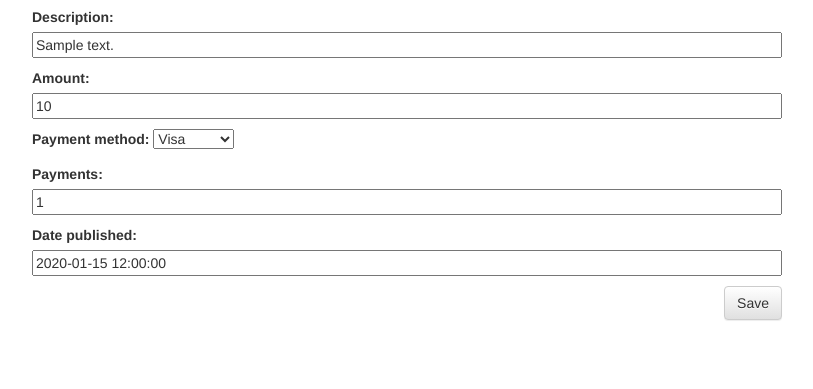
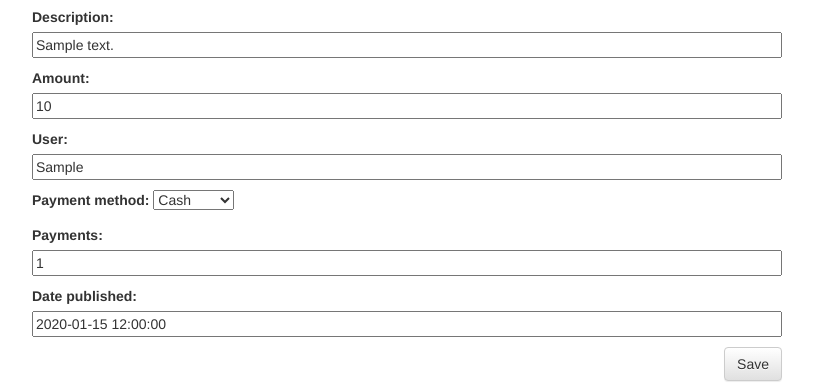
Before and after one commit to ariel-fel/my-first-site, a Django app: page /budget/1/edit_expanse in a window 1280 px wide. Shown: the part 206-595 px from the top of the page, without its empty margins (38-851 px from the left). Run offline with Django 3.2, Linux system fonts and the light colour scheme; a user stored in the database is signed in; tables that the repository leaves empty hold one stand-in row (values such as "Sample post"); some libraries are stand-ins or nearby versions.

Commit message:
bug fixes - user, payment edit missing fields.

```diff
--- a/budget/forms.py
+++ b/budget/forms.py
@@ -12,4 +12,4 @@ class ExpanseFormDate(forms.ModelForm):
 
     class Meta:
         model = Expense
-        fields = ('description', 'amount', 'payment_method', 'payments', 'expense_date')
+        fields = ('description', 'amount', 'user', 'payment_method', 'payments', 'expense_date')
--- a/budget/models.py
+++ b/budget/models.py
@@ -49,3 +49,5 @@ class Expense(models.Model):
 
     def is_cash(self):
       return self.payment_method==[item[0] for item in self.PAYMENT if item[1] == 'Cash'][0]
+    def get_payment_method(self):
+      return [item[1] for item in self.PAYMENT if item[0] == self.payment_method][0]
--- a/budget/templates/budget/expanses.html
+++ b/budget/templates/budget/expanses.html
@@ -22,7 +22,7 @@
             <td>{{ expanse.description }}</td>
             <td>{{ expanse.amount }}</td>
             <td>{{ expanse.user }}</td>
-            <td>{{ expanse.paymeny_method }}</td>
+            <td>{{ expanse.get_payment_method }}</td>
             <td>{{ expanse.payments }}</td>
             <td>{{ expanse.expense_date }}</td>
             <td><a href="{% url 'budget:edit_expanse' expanse.id %}">edit</a></td>
--- a/budget/views.py
+++ b/budget/views.py
@@ -24,7 +24,7 @@ class IndexView(LoginRequiredMixin, generic.ListView):
 @login_required
 def edit_expanse(request, pk):
     expense_entry = get_object_or_404(Expense,pk=pk)
-    prefill = {'description':expense_entry.description, 'amount':expense_entry.amount, 'expense_date': expense_entry.expense_date}
+    prefill = {'description':expense_entry.description, 'amount':expense_entry.amount, 'expense_date': expense_entry.expense_date, 'user' : expense_entry.user, 'payment_method':expense_entry.payment_method, 'payments': expense_entry.payments}
     if request.method == "POST":
         form = ExpanseFormDate(request.POST,initial = prefill)
     else:
@@ -36,7 +36,9 @@ def edit_expanse(request, pk):
         expense_entry.description = expanse.description
         expense_entry.amount = expanse.amount
         expense_entry.expense_date = expanse.expense_date
-        expense_entry.user = request.user.username
+        expense_entry.user = expanse.user
+        expense_entry.payment_method = expanse.payment_method
+        expense_entry.payments = expanse.payments
         expense_entry.save()
 
         return HttpResponseRedirect(reverse('budget:index', args=()))
```
